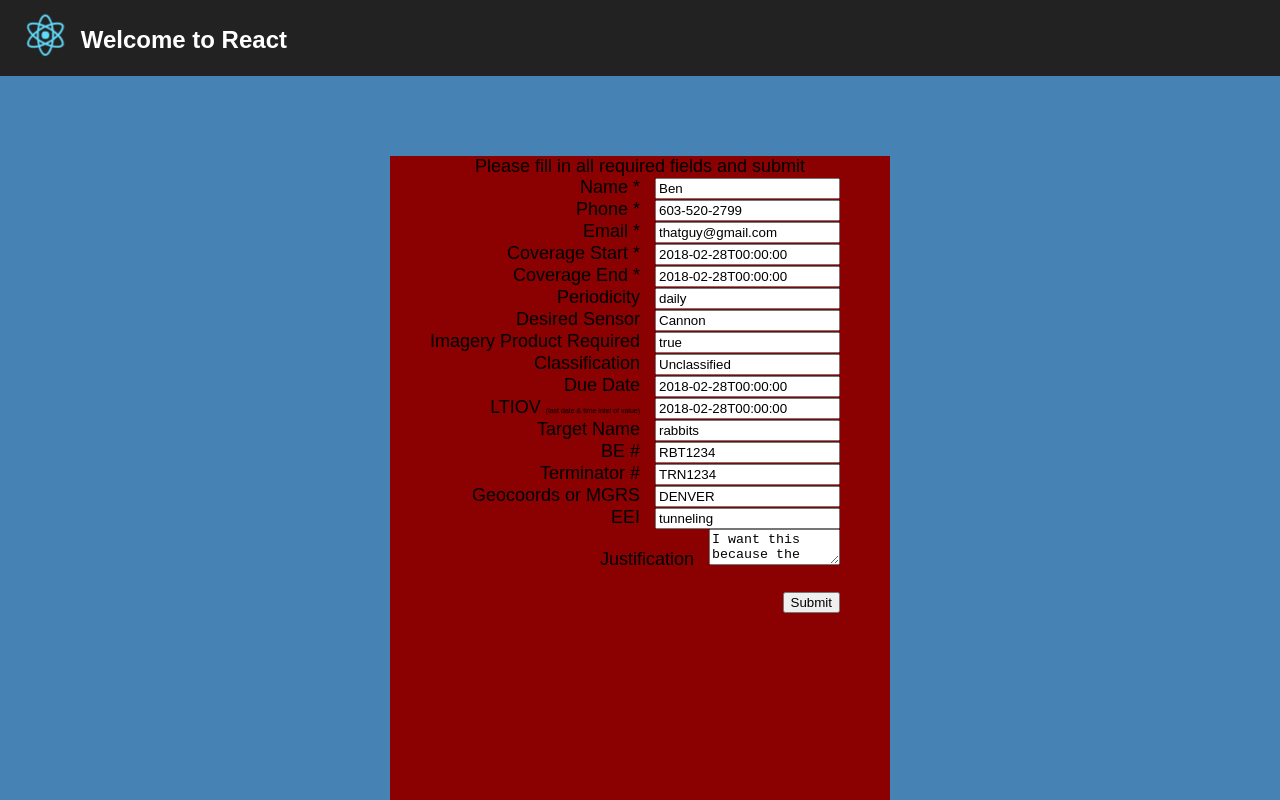
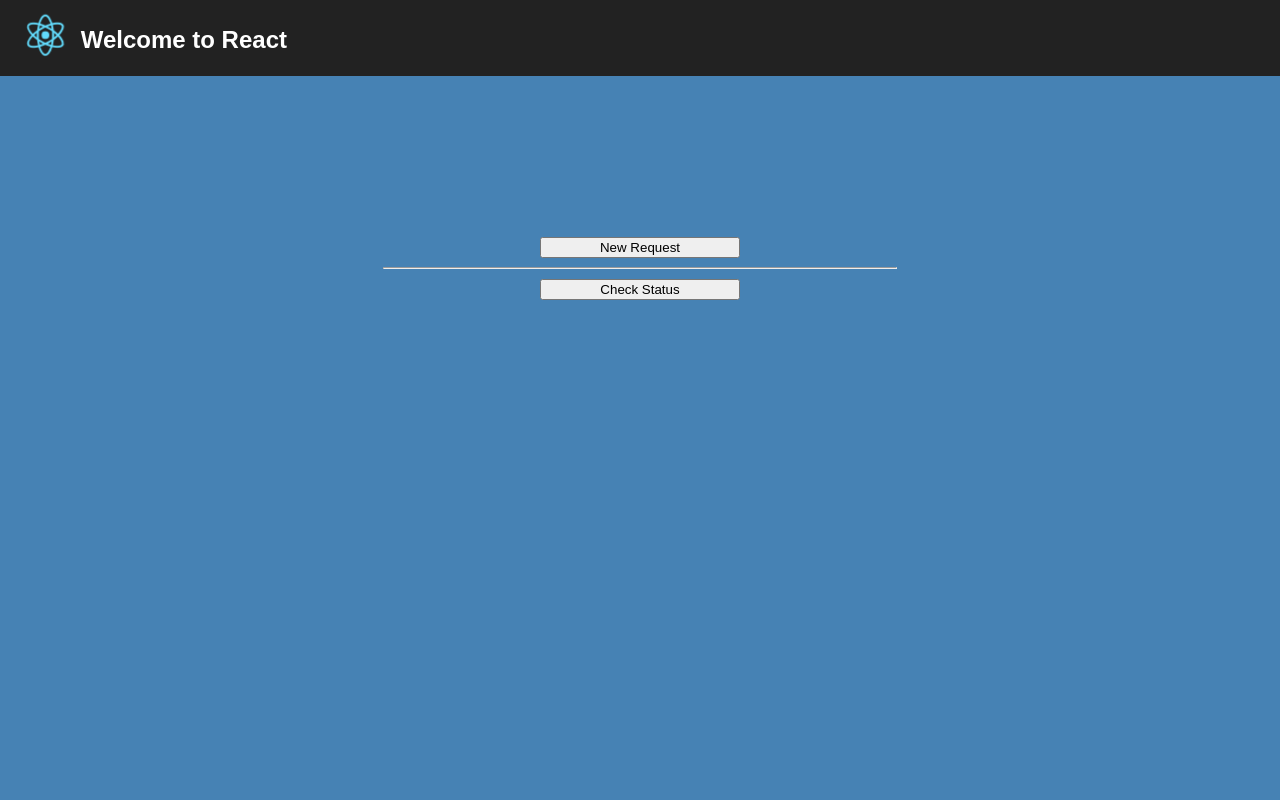
Before and after one commit to allsportster023/report_viewer, a React (Create React App) app: page / in a window 1280 px wide. Shown: the top 800 px of the page. Built offline with nearby package versions, Linux system fonts and the light colour scheme.

Commit message:
Added API calls to mongo to submit forms and create the status page with DB data.

```diff
--- a/src/AppMain.js
+++ b/src/AppMain.js
@@ -12,12 +12,11 @@ class AppMain extends Component {
         //Modes: init, request, status
 
         this.state = {
-            mode: "request"
+            mode: "init"
         }
     }
 
     showInit(){
-        console.log("Showing init");
         return (
             <div className="App-main">
                 <button className={"mainButton"} onClick={this.onNewRequest.bind(this)}>New Request</button>
--- a/src/RequestPage.css
+++ b/src/RequestPage.css
@@ -24,6 +24,7 @@
 }
 .textArea {
     margin-left: 15px;
+    margin-top: 3px;
     width: 125px;
 }
 ul.react-datepicker__time-list {
--- a/src/RequestPage.js
+++ b/src/RequestPage.js
@@ -1,5 +1,5 @@
     import React, {Component} from 'react';
-// import axios from 'axios';
+    import axios from 'axios';
     import moment from 'moment'
     import './RequestPage.css';
     import DatePicker from 'react-datepicker';
@@ -65,11 +65,28 @@ class RequestPage extends Component {
         data.state = "Submitted";
         data.last_updated_time = data.create_timestamp.valueOf();
 
+        console.log(data);
 
+        axios.post('http://localhost:8080/request_tracker/requests/', data)
+            .then(function (response) {
+                //handle success
+                console.log("Successfully posted data to API");
                 console.log(data);
 
                 alert('Successfully submitted the request. Please check back later to check the status');
+
+            })
+            .catch(function (response) {
+                //handle error
+                console.log("Error when posting data to API");
+                console.log(response);
+
+                alert('ERROR while submitting. Tell Ben.');
+
+            });
+
         event.preventDefault();
+
 
         this.props.resetAction();
     }
@@ -105,19 +122,19 @@ class RequestPage extends Component {
                     <form id={"requestForm"} onSubmit={this.handleSubmit}>
                         <label>
                             Name *
-                            <input className={"textInput"} name="name" type="input" value={this.state.originator}
+                            <input className={"textInput"} name="originator" type="input" value={this.state.originator}
                                    onChange={this.handleInputChange}/>
                         </label>
                         <br/>
                         <label>
                             Phone *
-                            <input className={"textInput"} name="name" type="input" value={this.state.phone}
+                            <input className={"textInput"} name="phone" type="input" value={this.state.phone}
                                    onChange={this.handleInputChange}/>
                         </label>
                         <br/>
                         <label>
                             Email *
-                            <input className={"textInput"} name="name" type="input" value={this.state.email}
+                            <input className={"textInput"} name="email" type="input" value={this.state.email}
                                    onChange={this.handleInputChange}/>
                         </label>
                         <br/>
@@ -151,25 +168,26 @@ class RequestPage extends Component {
                         <br/>
                         <label>
                             Periodicity
-                            <input className={"textInput"} name="name" type="input" value={this.state.periodicity}
+                            <input className={"textInput"} name="periodicity" type="input" value={this.state.periodicity}
                                    onChange={this.handleInputChange}/>
                         </label>
                         <br/>
                         <label>
                             Desired Sensor
-                            <input className={"textInput"} name="org" type="string" value={this.state.sensor}
+                            <input className={"textInput"} name="sensor" type="string" value={this.state.sensor}
                                    onChange={this.handleInputChange}/>
                         </label>
                         <br/>
                         <label>
                             Imagery Product Required
-                            <input className={"textInput"} name="location" type="string" value={this.state.productRequired}
+                            <input className={"textInput"} name="productRequired" type="string"
+                                   value={this.state.productRequired}
                                    onChange={this.handleInputChange}/>
                         </label>
                         <br/>
                         <label>
                             Classification
-                            <input className={"textInput"} name="type" type="string" value={this.state.classification}
+                            <input className={"textInput"} name="classification" type="string" value={this.state.classification}
                                    onChange={this.handleInputChange}/>
                         </label>
                         <br/>
@@ -203,37 +221,37 @@ class RequestPage extends Component {
                         <br/>
                         <label>
                             Target Name
-                            <input className={"textInput"} name="type" type="string" value={this.state.targetName}
+                            <input className={"textInput"} name="targetName" type="string" value={this.state.targetName}
                                    onChange={this.handleInputChange}/>
                         </label>
                         <br/>
                         <label>
                             BE #
-                            <input className={"textInput"} name="type" type="string" value={this.state.beNum}
+                            <input className={"textInput"} name="beNum" type="string" value={this.state.beNum}
                                    onChange={this.handleInputChange}/>
                         </label>
                         <br/>
                         <label>
                             Terminator #
-                            <input className={"textInput"} name="type" type="string" value={this.state.termNum}
+                            <input className={"textInput"} name="termNum" type="string" value={this.state.termNum}
                                    onChange={this.handleInputChange}/>
                         </label>
                         <br/>
                         <label>
                             Geocoords or MGRS
-                            <input className={"textInput"} name="type" type="string" value={this.state.coords}
+                            <input className={"textInput"} name="coords" type="string" value={this.state.coords}
                                    onChange={this.handleInputChange}/>
                         </label>
                         <br/>
                         <label>
                             EEI
-                            <input className={"textInput"} name="type" type="string" value={this.state.eei}
+                            <input className={"textInput"} name="eei" type="string" value={this.state.eei}
                                    onChange={this.handleInputChange}/>
                         </label>
                         <br/>
                         <label>
                             Justification
-                            <textarea className={"textArea"} name="type" type="string" value={this.state.justification}
+                            <textarea className={"textArea"} name="justification" type="string" value={this.state.justification}
                                       onChange={this.handleInputChange}/>
                         </label>
                         <br/>
--- /dev/null
+++ b/src/StatusEntry.css
@@ -0,0 +1,4 @@
+.StatusEntry-main {
+    height: 25px;
+    background-color: green;
+    border: 3px solid black;}
--- /dev/null
+++ b/src/StatusEntry.js
@@ -0,0 +1,14 @@
+import React, { Component } from 'react';
+import './StatusEntry.css';
+
+class StatusPage extends Component {
+    render() {
+        return (
+            <div className="StatusEntry-main">
+                {this.props.data._id.$oid}
+            </div>
+        );
+    }
+}
+
+export default StatusPage;
--- a/src/StatusPage.css
+++ b/src/StatusPage.css
@@ -0,0 +1,6 @@
+.StatusPage-main {
+    height: 100vh;
+    width: 500px;
+    background-color: darkred;
+    margin: 0 auto;
+}
--- a/src/StatusPage.js
+++ b/src/StatusPage.js
@@ -1,11 +1,46 @@
 import React, { Component } from 'react';
-import './RequestPage.css';
+import axios from 'axios';
+import StatusEntry from './StatusEntry';
+import './StatusPage.css';
 
 class StatusPage extends Component {
+
+    constructor(props) {
+        super(props);
+
+        this.state = {
+            data: []
+        }
+    }
+
+    componentDidMount() {
+
+        const _this = this;
+
+        axios.get('http://localhost:8080/request_tracker/requests/')
+            .then(function (response) {
+                //handle success
+                console.log("Successfully pulled records from API");
+
+                _this.setState({data: response.data._embedded});
+
+            })
+            .catch(function (response) {
+                //handle error
+                console.log("Error when pulling records from API");
+                console.log(response);
+
+            });
+    }
+
     render() {
+
         return (
             <div className="StatusPage-main">
 
+                {this.state.data.map(function (d, i) {
+                    return (<StatusEntry key={i} data={d} />)
+                })}
             </div>
         );
     }
```
Lines whose indentation alone changed are shown as unchanged.
